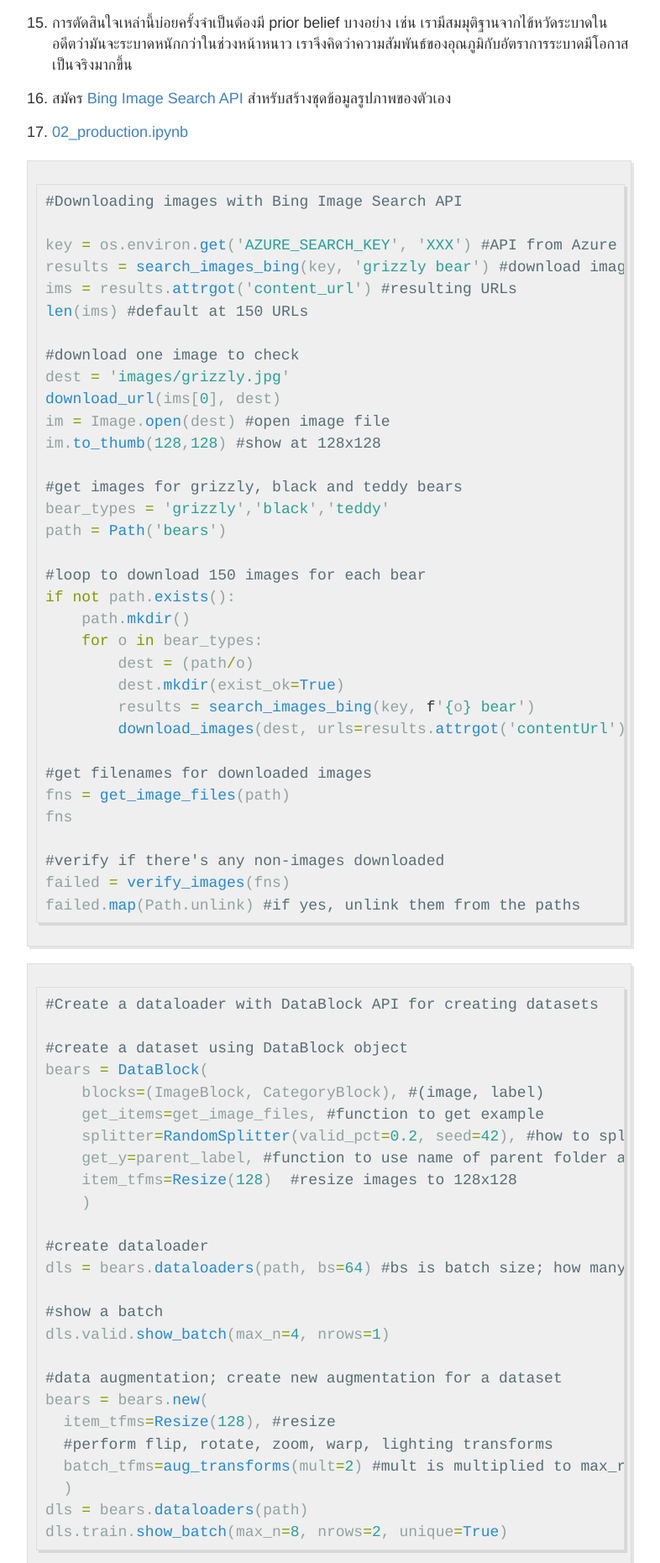
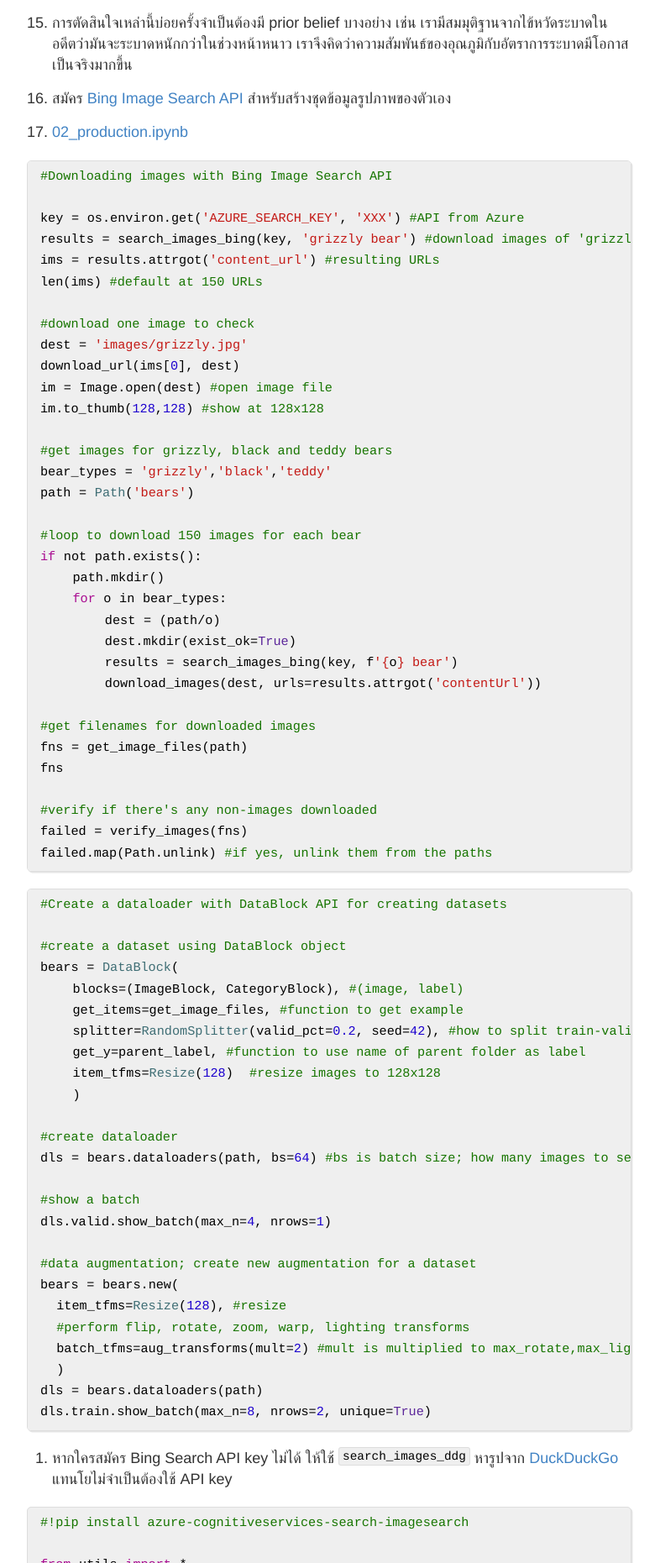
Before and after one commit to ai-builders/ai-builders.github.io, a Jekyll site: the page built from docs/_posts/2020-2-25-fastai-chapter02.md, in a window 1280 px wide. Shown: the part 2899-4760 px from the top of the page at 84% size, without its empty margins (248-1034 px from the left). Built offline with Jekyll 4.4.1, drawn with Linux system fonts in a browser that asks for light colours.

Commit message:
Change code highlighters

```diff
--- a/docs/_sass/_highlights.scss
+++ b/docs/_sass/_highlights.scss
@@ -1,84 +1,205 @@
+.highlight {
+  pre {
+    background-color: #efefef;
+    padding: 7px 7px 7px 15px;
+    border: 1px solid #ddd;
+    border-radius: 5px;
+    -moz-box-shadow: 1.5px 1.5px rgba(0,0,0,0.1);
+    -webkit-box-shadow: 1.5px 1.5px rgba(0,0,0,0.1);
+    box-shadow: 1.5px 1.5px rgba(0,0,0,0.1);
+    margin: 20px 0 20px 0;
+    overflow-x: auto;
+  }
+}
 
-.highlight {
-  background-color: #efefef;
-  padding: 7px 7px 7px 10px;
-  border: 1px solid #ddd;
-  -moz-box-shadow: 3px 3px rgba(0,0,0,0.1);
-  -webkit-box-shadow: 3px 3px rgba(0,0,0,0.1);
-  box-shadow: 3px 3px rgba(0,0,0,0.1);
-  margin: 20px 0 20px 0;
-  overflow: scroll;
+// remove border, padding and margin from code which is child of pre
+pre code {
+  border: none;
+  padding: 0;
+  margin: 0;
 }
 
 code {
   font-family:'Bitstream Vera Sans Mono','Courier', monospace;
+  // inline code
+  font-size: 0.9rem;
+  line-height: 1.5;
+  // white-space: wrap;
+
+  color: #000;
+  background-color: #efefef;
+
+  padding: 2px 4px;
+  margin: 0 0 20px 0;
+  border-radius: 3px;
+  border: solid 1px #DDD;
+
+  // adjust position for code block
+  vertical-align: top;
 }
 
-.highlight .c { color: #586E75 } /* Comment */
-.highlight .err { color: #93A1A1 } /* Error */
-.highlight .g { color: #93A1A1 } /* Generic */
-.highlight .k { color: #859900 } /* Keyword */
-.highlight .l { color: #93A1A1 } /* Literal */
-.highlight .n { color: #93A1A1 } /* Name */
-.highlight .o { color: #859900 } /* Operator */
-.highlight .x { color: #CB4B16 } /* Other */
-.highlight .p { color: #93A1A1 } /* Punctuation */
-.highlight .cm { color: #586E75 } /* Comment.Multiline */
-.highlight .cp { color: #859900 } /* Comment.Preproc */
-.highlight .c1 { color: #586E75 } /* Comment.Single */
-.highlight .cs { color: #859900 } /* Comment.Special */
-.highlight .gd { color: #2AA198 } /* Generic.Deleted */
-.highlight .ge { color: #93A1A1; font-style: italic } /* Generic.Emph */
-.highlight .gr { color: #DC322F } /* Generic.Error */
-.highlight .gh { color: #CB4B16 } /* Generic.Heading */
-.highlight .gi { color: #859900 } /* Generic.Inserted */
-.highlight .go { color: #93A1A1 } /* Generic.Output */
-.highlight .gp { color: #93A1A1 } /* Generic.Prompt */
-.highlight .gs { color: #93A1A1; font-weight: bold } /* Generic.Strong */
-.highlight .gu { color: #CB4B16 } /* Generic.Subheading */
-.highlight .gt { color: #93A1A1 } /* Generic.Traceback */
-.highlight .kc { color: #CB4B16 } /* Keyword.Constant */
-.highlight .kd { color: #268BD2 } /* Keyword.Declaration */
-.highlight .kn { color: #859900 } /* Keyword.Namespace */
-.highlight .kp { color: #859900 } /* Keyword.Pseudo */
-.highlight .kr { color: #268BD2 } /* Keyword.Reserved */
-.highlight .kt { color: #DC322F } /* Keyword.Type */
-.highlight .ld { color: #93A1A1 } /* Literal.Date */
-.highlight .m { color: #2AA198 } /* Literal.Number */
-.highlight .s { color: #2AA198 } /* Literal.String */
-.highlight .na { color: #93A1A1 } /* Name.Attribute */
-.highlight .nb { color: #B58900 } /* Name.Builtin */
-.highlight .nc { color: #268BD2 } /* Name.Class */
-.highlight .no { color: #CB4B16 } /* Name.Constant */
-.highlight .nd { color: #268BD2 } /* Name.Decorator */
-.highlight .ni { color: #CB4B16 } /* Name.Entity */
-.highlight .ne { color: #CB4B16 } /* Name.Exception */
-.highlight .nf { color: #268BD2 } /* Name.Function */
-.highlight .nl { color: #93A1A1 } /* Name.Label */
-.highlight .nn { color: #93A1A1 } /* Name.Namespace */
-.highlight .nx { color: #555 } /* Name.Other */
-.highlight .py { color: #93A1A1 } /* Name.Property */
-.highlight .nt { color: #268BD2 } /* Name.Tag */
-.highlight .nv { color: #268BD2 } /* Name.Variable */
-.highlight .ow { color: #859900 } /* Operator.Word */
-.highlight .w { color: #93A1A1 } /* Text.Whitespace */
-.highlight .mf { color: #2AA198 } /* Literal.Number.Float */
-.highlight .mh { color: #2AA198 } /* Literal.Number.Hex */
-.highlight .mi { color: #2AA198 } /* Literal.Number.Integer */
-.highlight .mo { color: #2AA198 } /* Literal.Number.Oct */
-.highlight .sb { color: #586E75 } /* Literal.String.Backtick */
-.highlight .sc { color: #2AA198 } /* Literal.String.Char */
-.highlight .sd { color: #93A1A1 } /* Literal.String.Doc */
-.highlight .s2 { color: #2AA198 } /* Literal.String.Double */
-.highlight .se { color: #CB4B16 } /* Literal.String.Escape */
-.highlight .sh { color: #93A1A1 } /* Literal.String.Heredoc */
-.highlight .si { color: #2AA198 } /* Literal.String.Interpol */
-.highlight .sx { color: #2AA198 } /* Literal.String.Other */
-.highlight .sr { color: #DC322F } /* Literal.String.Regex */
-.highlight .s1 { color: #2AA198 } /* Literal.String.Single */
-.highlight .ss { color: #2AA198 } /* Literal.String.Symbol */
-.highlight .bp { color: #268BD2 } /* Name.Builtin.Pseudo */
-.highlight .vc { color: #268BD2 } /* Name.Variable.Class */
-.highlight .vg { color: #268BD2 } /* Name.Variable.Global */
-.highlight .vi { color: #268BD2 } /* Name.Variable.Instance */
-.highlight .il { color: #2AA198 } /* Literal.Number.Integer.Long */
+// <code> block
+.highlight code {
+  font-size: 1rem;
+}
+
+// for span inside inline <code> (this will happen when specify language)
+code span {
+  font-family:'Bitstream Vera Sans Mono','Courier', monospace;
+  font-size: 0.95rem;
+  vertical-align: top;
+}
+
+.highlight {
+  .hll {
+    background-color: #ffffcc;
+  }
+
+  background: #ffffff;
+
+  .c {
+    color: #177500;
+  }
+
+  .err {
+    color: #000000;
+  }
+
+  .k {
+    color: #A90D91;
+  }
+
+  .l {
+    color: #1C01CE;
+  }
+
+  .n, .o {
+    color: #000000;
+  }
+
+  .ch, .cm {
+    color: #177500;
+  }
+
+  .cp {
+    color: #633820;
+  }
+
+  .cpf, .c1, .cs {
+    color: #177500;
+  }
+
+  .kc, .kd, .kn, .kp, .kr, .kt {
+    color: #A90D91;
+  }
+
+  .ld, .m {
+    color: #1C01CE;
+  }
+
+  .s {
+    color: #C41A16;
+  }
+
+  .na {
+    color: #836C28;
+  }
+
+  .nb {
+    color: #A90D91;
+  }
+
+  .nc {
+    color: #3F6E75;
+  }
+
+  .no, .nd, .ni, .ne, .nf, .nl, .nn, .nx, .py, .nt, .nv, .ow {
+    color: #000000;
+  }
+
+  .mb, .mf, .mh, .mi, .mo {
+    color: #1C01CE;
+  }
+
+  .sb {
+    color: #C41A16;
+  }
+
+  .sc {
+    color: #2300CE;
+  }
+
+  .sd, .s2, .se, .sh, .si, .sx, .sr, .s1, .ss {
+    color: #C41A16;
+  }
+
+  .bp {
+    color: #5B269A;
+  }
+
+  .vc, .vg, .vi {
+    color: #000000;
+  }
+
+  .il {
+    color: #1C01CE;
+  }
+}
+
+/* Comment */
+/* Error */
+/* Keyword */
+/* Literal */
+/* Name */
+/* Operator */
+/* Comment.Hashbang */
+/* Comment.Multiline */
+/* Comment.Preproc */
+/* Comment.PreprocFile */
+/* Comment.Single */
+/* Comment.Special */
+/* Keyword.Constant */
+/* Keyword.Declaration */
+/* Keyword.Namespace */
+/* Keyword.Pseudo */
+/* Keyword.Reserved */
+/* Keyword.Type */
+/* Literal.Date */
+/* Literal.Number */
+/* Literal.String */
+/* Name.Attribute */
+/* Name.Builtin */
+/* Name.Class */
+/* Name.Constant */
+/* Name.Decorator */
+/* Name.Entity */
+/* Name.Exception */
+/* Name.Function */
+/* Name.Label */
+/* Name.Namespace */
+/* Name.Other */
+/* Name.Property */
+/* Name.Tag */
+/* Name.Variable */
+/* Operator.Word */
+/* Literal.Number.Bin */
+/* Literal.Number.Float */
+/* Literal.Number.Hex */
+/* Literal.Number.Integer */
+/* Literal.Number.Oct */
+/* Literal.String.Backtick */
+/* Literal.String.Char */
+/* Literal.String.Doc */
+/* Literal.String.Double */
+/* Literal.String.Escape */
+/* Literal.String.Heredoc */
+/* Literal.String.Interpol */
+/* Literal.String.Other */
+/* Literal.String.Regex */
+/* Literal.String.Single */
+/* Literal.String.Symbol */
+/* Name.Builtin.Pseudo */
+/* Name.Variable.Class */
+/* Name.Variable.Global */
+/* Name.Variable.Instance */
+/* Literal.Number.Integer.Long */
```
